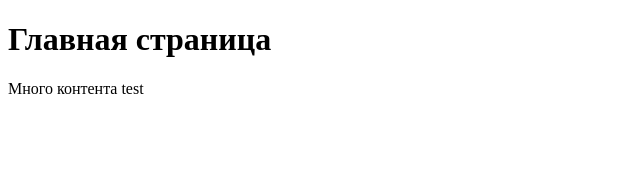
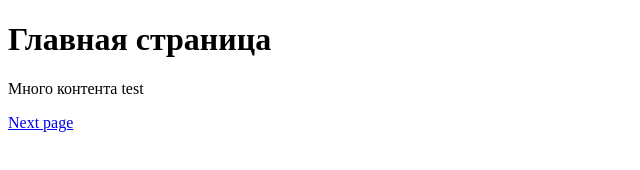
Before and after one commit to NikitaKirin/git-htmlacademy, a plain HTML site: page index.html in a window 1280 px wide. Shown: the full height of the page, 0-640 px from the left. Drawn offline with Linux system fonts and the light colour scheme.

Commit message:
feat: added a link to the about page

```diff
--- a/index.html
+++ b/index.html
@@ -6,10 +6,10 @@
     <meta name="viewport" content="width=device-width, initial-scale=1.0">
     <title>Курс Git</title>
 </head>
+<body>
 <h1>Главная страница</h1>
 <p>Много контента test</p>
-<body>
-
+    <a href="pages/about.html">Next page</a>
 </body>
 
 </html>
```
